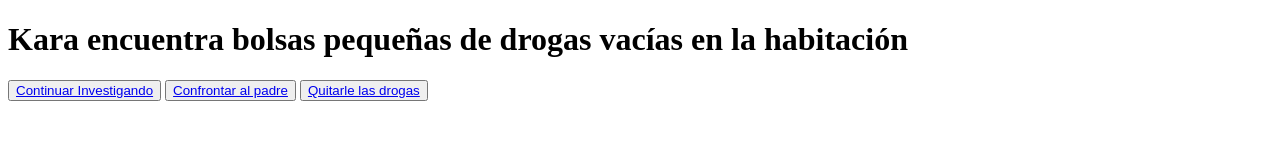
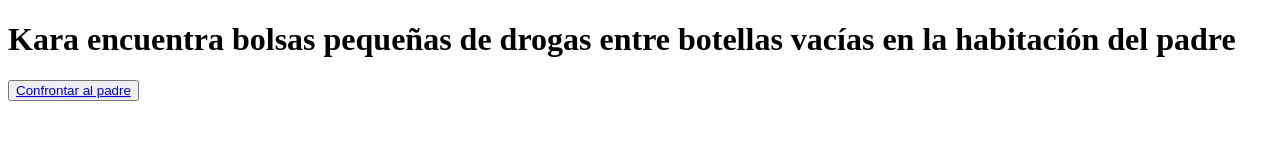
Before and after one commit to yazidears/bandersnatch, a plain HTML site: page E.html in a window 1280 px wide. Drawn offline with Linux system fonts and the light colour scheme.

Commit message:
asdsadsa

```diff
--- a/E.html
+++ b/E.html
@@ -5,10 +5,8 @@
     <title>Path A</title>
 </head>
 <body>
-    <h1>Kara encuentra bolsas pequeñas de drogas vacías en la habitación</h1>
-    <button><a href="G.html">Continuar Investigando</a></button>
-    <button><a href="H.html">Confrontar al padre</a></button>
-    <button><a href="I.html">Quitarle las drogas</a></button>
+    <h1>Kara encuentra bolsas pequeñas de drogas entre botellas vacías en la habitación del padre</h1>
+    <button><a href="G.html">Confrontar al padre</a></button>
 
 
 </html>
```
Also changed, not shown: A.html (+1 -1 lines), G.html (+2 -4 lines).
